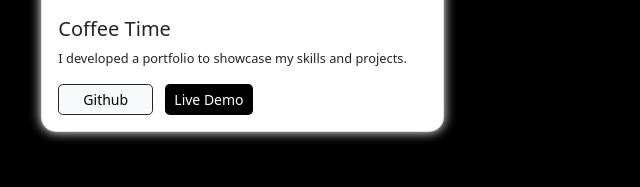
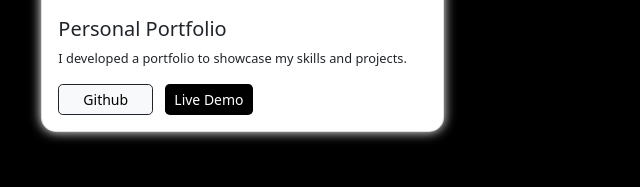
Before and after one commit to ahmad-01101/My-Portfolio, a plain HTML site: page index.html in a window 1280 px wide. Shown: the part 1820-2007 px from the top of the page, 184-824 px from the left. Drawn offline with nearby package versions, Linux system fonts and the light colour scheme.

Commit message:
editing the project section

```diff
--- a/index.html
+++ b/index.html
@@ -166,7 +166,7 @@
                 <div class="card project-card">
                     <img src="./img/MyWebsite.png" class="project-img m-1" alt="">
                     <div class="card-body">
-                        <h5 class="card-title">Coffee Time</h5>
+                        <h5 class="card-title">Personal Portfolio</h5>
                         <p class="cardText">
                             I developed a portfolio to showcase my skills and projects.
                         </p>
```
